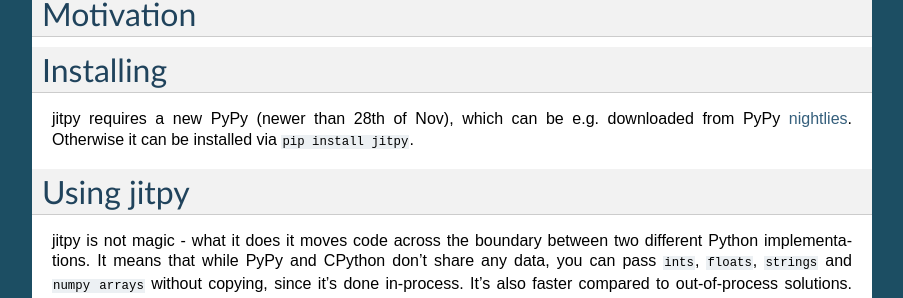
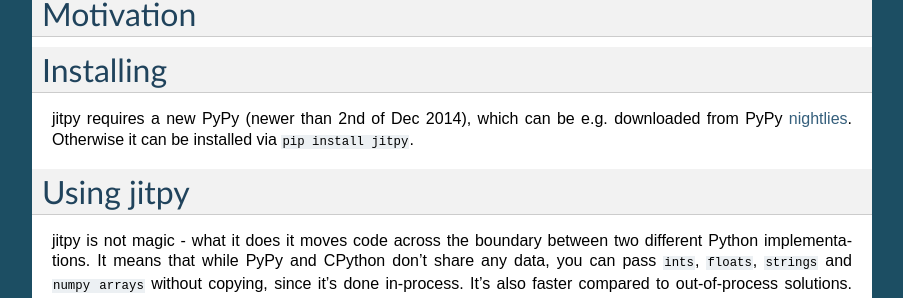
Before and after one commit to fijal/jitpy, a Sphinx documentation site: the page built from doc/index.rst, in a window 1280 px wide and 900 px high, scrolled down 401 px. Shown: the part 150-448 px from the top of the window, without its empty margins (198-1101 px from the left). Built offline with Sphinx 7.4.7, drawn with Linux system fonts in a browser that asks for light colours.

Commit message:
mention newer version of pypy

```diff
--- a/doc/index.rst
+++ b/doc/index.rst
@@ -44,7 +44,7 @@
 Installing
 ==========
 
-jitpy requires a new PyPy (newer than 28th of Nov), which can be e.g.
+jitpy requires a new PyPy (newer than 2nd of Dec 2014), which can be e.g.
 downloaded from PyPy `nightlies`_. Otherwise it can be installed via
 ``pip install jitpy``.
 
```
